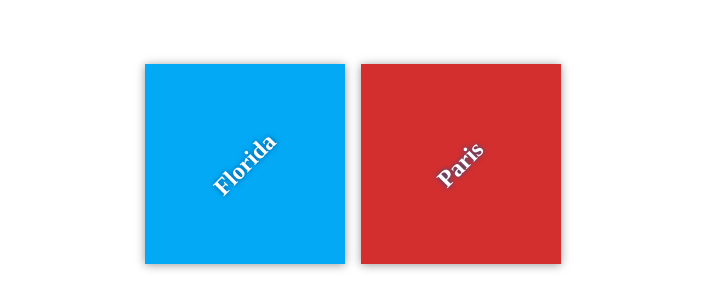
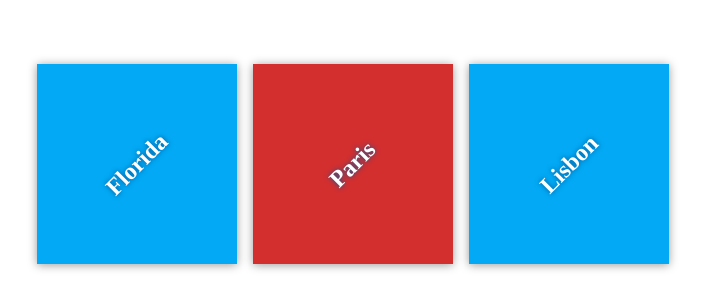
Before and after one commit to lsromain/my-travel-plans, a plain HTML site: page index.html in a window 1280 px wide. Shown: the part 236-544 px from the top of the page, without its empty margins (287-992 px from the left). Drawn offline with Linux system fonts and the light colour scheme; files that its build step writes are made by us from their sources.

Commit message:
Add Lisbon

```diff
--- a/index.html
+++ b/index.html
@@ -17,6 +17,11 @@
             <div class="destination" id="paris">
                 <h2>Paris</h2>
             </div>
+
+            <div class="destination" id="lisbon">
+                <h2>Lisbon</h2>
+            </div>
+
         </div>
     </div>
 
```
